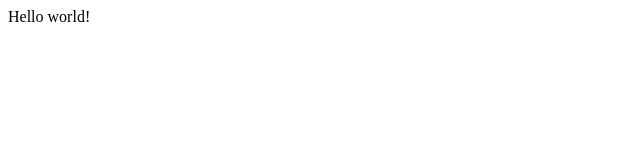
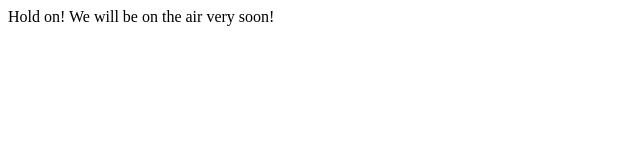
Before and after one commit to phongveanna/phongveanna.github.io, a plain HTML site: page index.html in a window 1280 px wide. Shown: the whole page, without its empty margins (0-640 px from the left). Drawn offline with Linux system fonts and the light colour scheme.

Commit message:
change index.html
Change the content ...

```diff
--- a/index.html
+++ b/index.html
@@ -1,6 +1,6 @@
 <html>
 <header><title>Phong Ve AnNa</title></header>
 <body>
-Hello world!
+Hold on! We will be on the air very soon!
 </body>
 </html>
```
